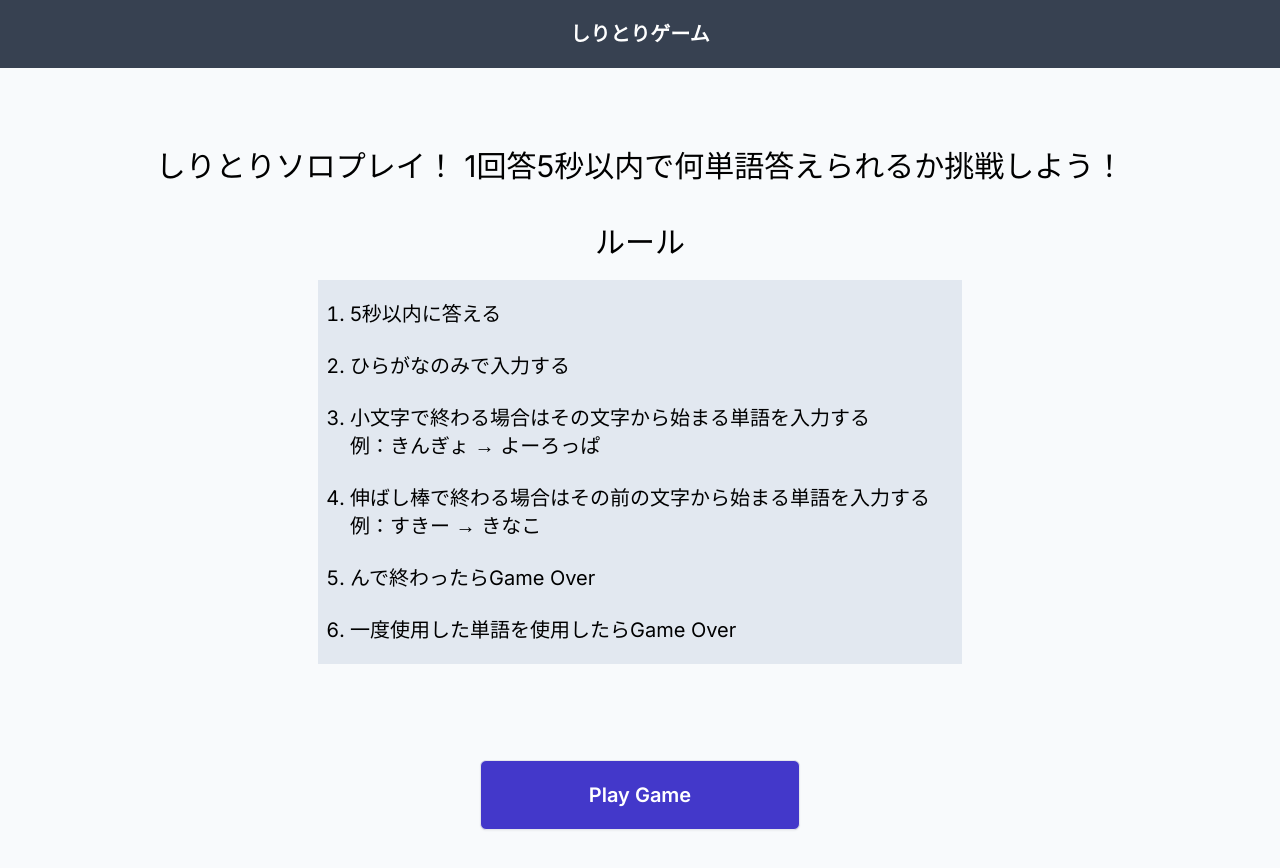
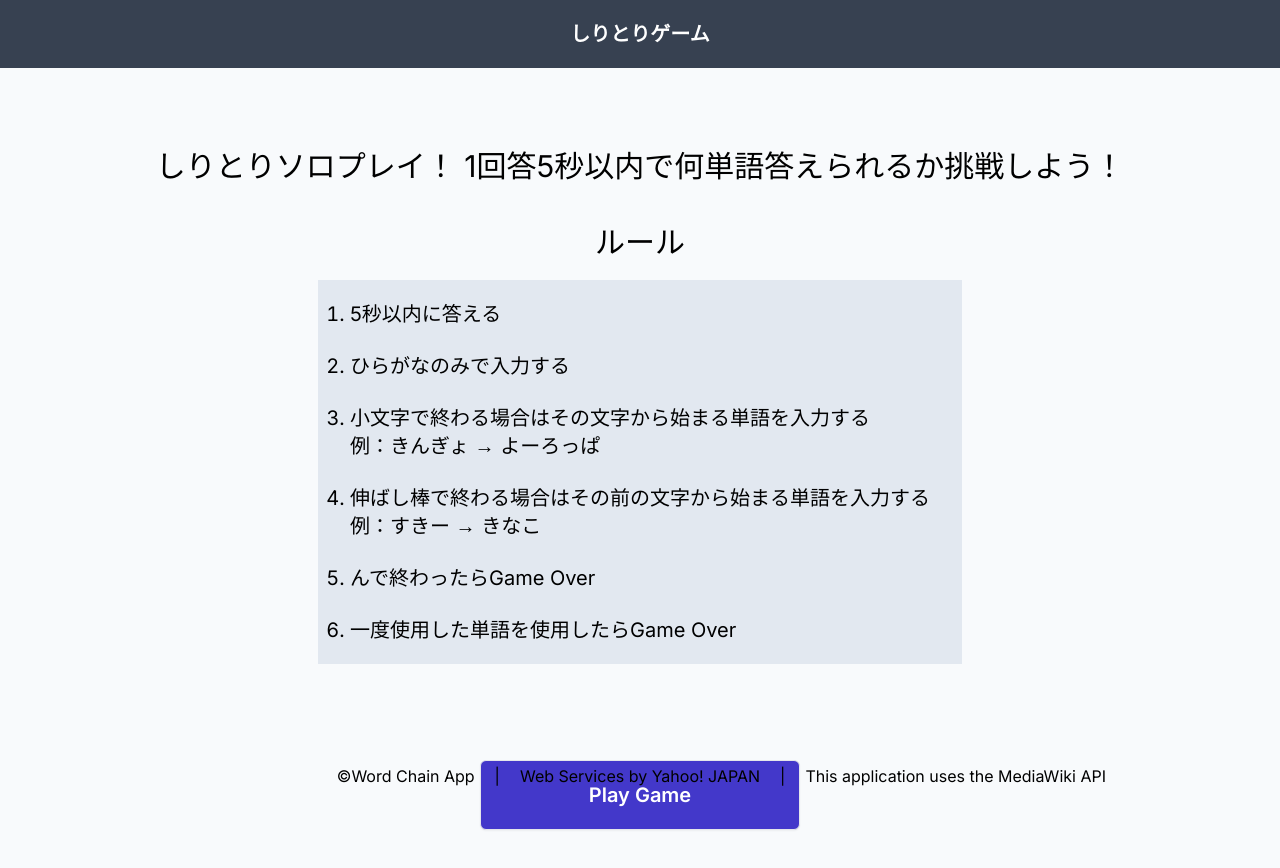
Before and after one commit to TaichiMotegi/Word_Chain_App, a Next.js app: page / in a window 1280 px wide. Built offline with nearby package versions, Linux system fonts and the light colour scheme.

Commit message:
💄 UIの修正とライセンスの表示 - 時間表記を大きくした - Warningの文字サイズをあげた

```diff
--- a/src/app/(main)/layout.tsx
+++ b/src/app/(main)/layout.tsx
@@ -14,8 +14,25 @@ const MainLayout = ({
           </Link>
         </div>
       </header>
-      <div className="flex h-screen">
-        <main className="bg-slate-50 flex-1 overflow-auto">{children}</main>
+      <div className="flex flex-col h-screen bg-slate-50">
+        <main>{children}</main>
+        <footer className="absolute inset-x-0 bottom-0 py-3 flex items-center">
+          <div className="w-full flex justify-center items-center">
+            <span className="flex-1 text-end">©Word Chain App</span>
+            <span className="px-5 text-center"> | </span>
+            <span className="text-center">
+              <Link href="https://developer.yahoo.co.jp/sitemap/">
+                Web Services by Yahoo! JAPAN
+              </Link>
+            </span>
+            <span className="px-5 text-center"> | </span>
+            <span className="flex-1">
+              <Link href="https://www.mediawiki.org/wiki/API:Main_page/ja">
+                This application uses the MediaWiki API
+              </Link>
+            </span>
+          </div>
+        </footer>
       </div>
     </div>
   );
--- a/src/components/Timer.tsx
+++ b/src/components/Timer.tsx
@@ -48,5 +48,5 @@ export const Timer: React.FC<TimerProps> = ({
     return () => clearInterval(id);
   }, [time, isPaused]);
 
-  return <div className="text-8xl text-red-500">{time}</div>;
+  return <div className="text-9xl text-red-500">{time}</div>;
 };
--- a/src/components/Warning.tsx
+++ b/src/components/Warning.tsx
@@ -6,7 +6,7 @@ type WarningProps = {
 export const Warning: React.FC<WarningProps> = ({ text, invisible }) => {
   return (
     <div
-      className={`pb-20 items-center text-red-500 font-semibold ${
+      className={`pb-20 items-center text-center text-xl text-red-500 font-semibold ${
         invisible === true ? "invisible" : ""
       }`}
     >
```
